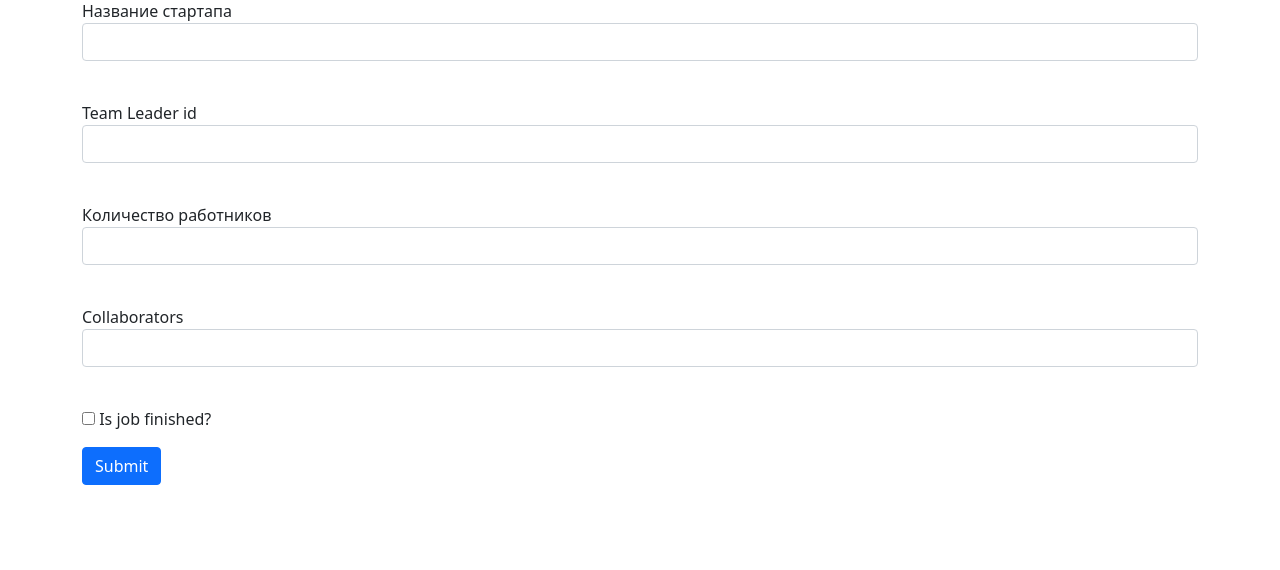
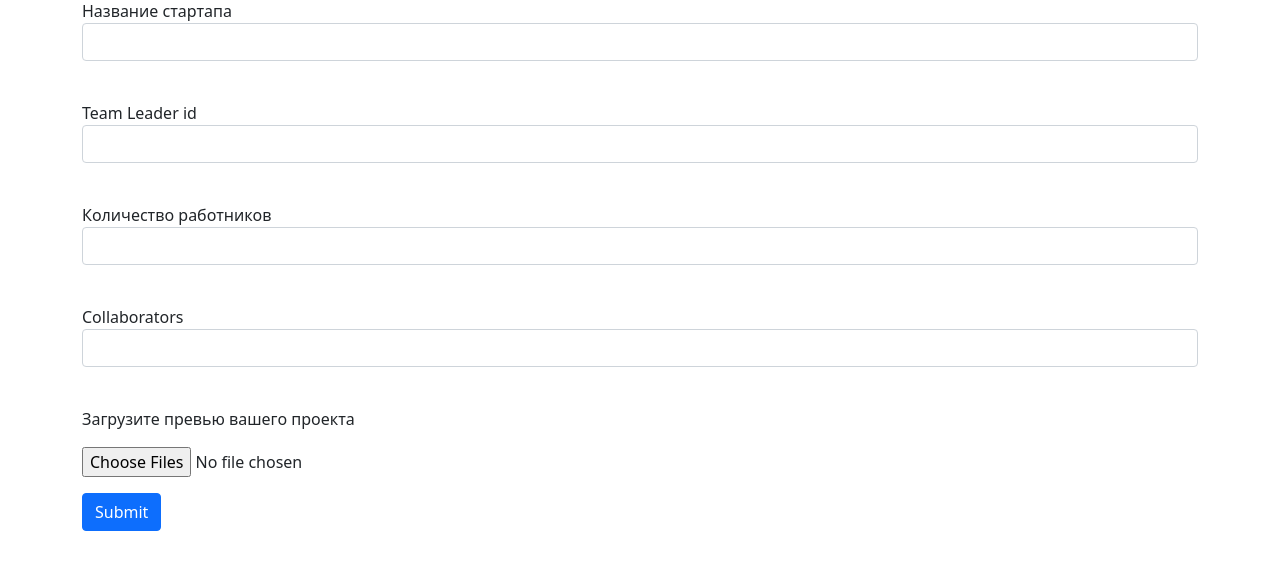
Before and after one commit to Gigirka/invest-free, a Flask app: page /add_job in a window 1280 px wide. Shown: the part 159-729 px from the top of the page. Run offline with Flask 3, Linux system fonts and the light colour scheme; a user stored in the database is signed in.

Commit message:
добавил возможность добавить изображение проекта (пока без бд)

```diff
--- a/main.py
+++ b/main.py
@@ -117,11 +117,11 @@ def add_job():
         jobs = Jobs(job=add_form.job.data,
                     team_leader=add_form.team_leader.data,
                     work_size=add_form.work_size.data,
-                    collaborators=add_form.collaborators.data,
-                    is_finished=add_form.is_finished.data)
+                    collaborators=add_form.collaborators.data)
+                    # is_finished=add_form.is_finished.data)
         db_sess.add(jobs)
         db_sess.commit()
-        return redirect('/')
+        return redirect("/")
     return render_template('add_job.html', title='Добавление работы',
                            form=add_form)
 
--- a/templates/add_job.html
+++ b/templates/add_job.html
@@ -44,7 +44,10 @@
     </p>
     {% endfor %}
     </p>
-    <p>{{ form.is_finished() }} {{ form.is_finished.label }}</p>
+    <p>Загрузите превью вашего проекта</p>
+   <p><input type="file" name="photo" multiple accept="image/*,image/jpeg">
+       </p>
+<!--    <p>{{ form.is_finished() }} {{ form.is_finished.label }}</p>-->
     <p>{{ form.submit(type="submit", class="btn btn-primary") }}</p>
     {{message}}
 </form>
```
Also changed, not shown: db/mars.db.
